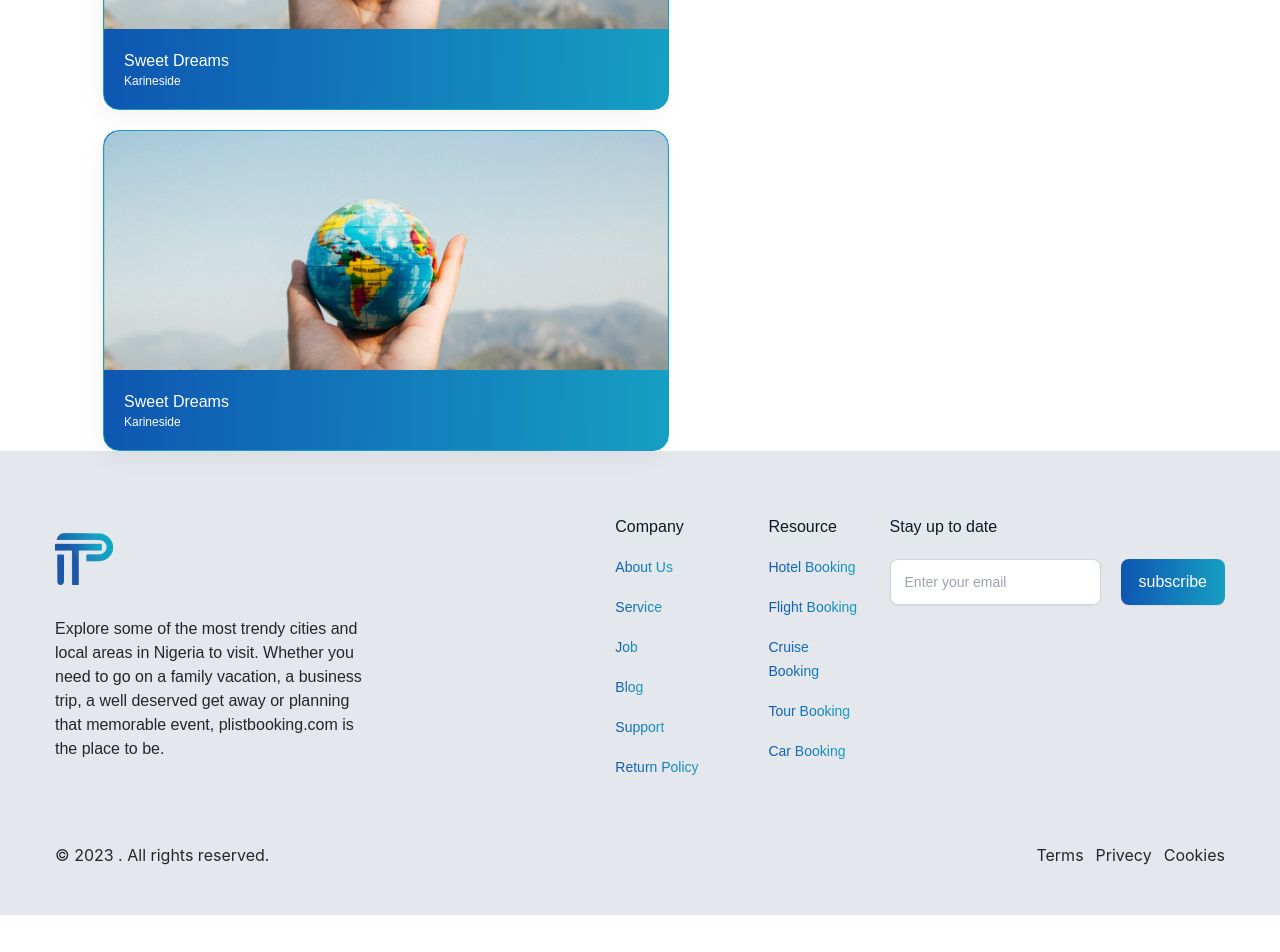
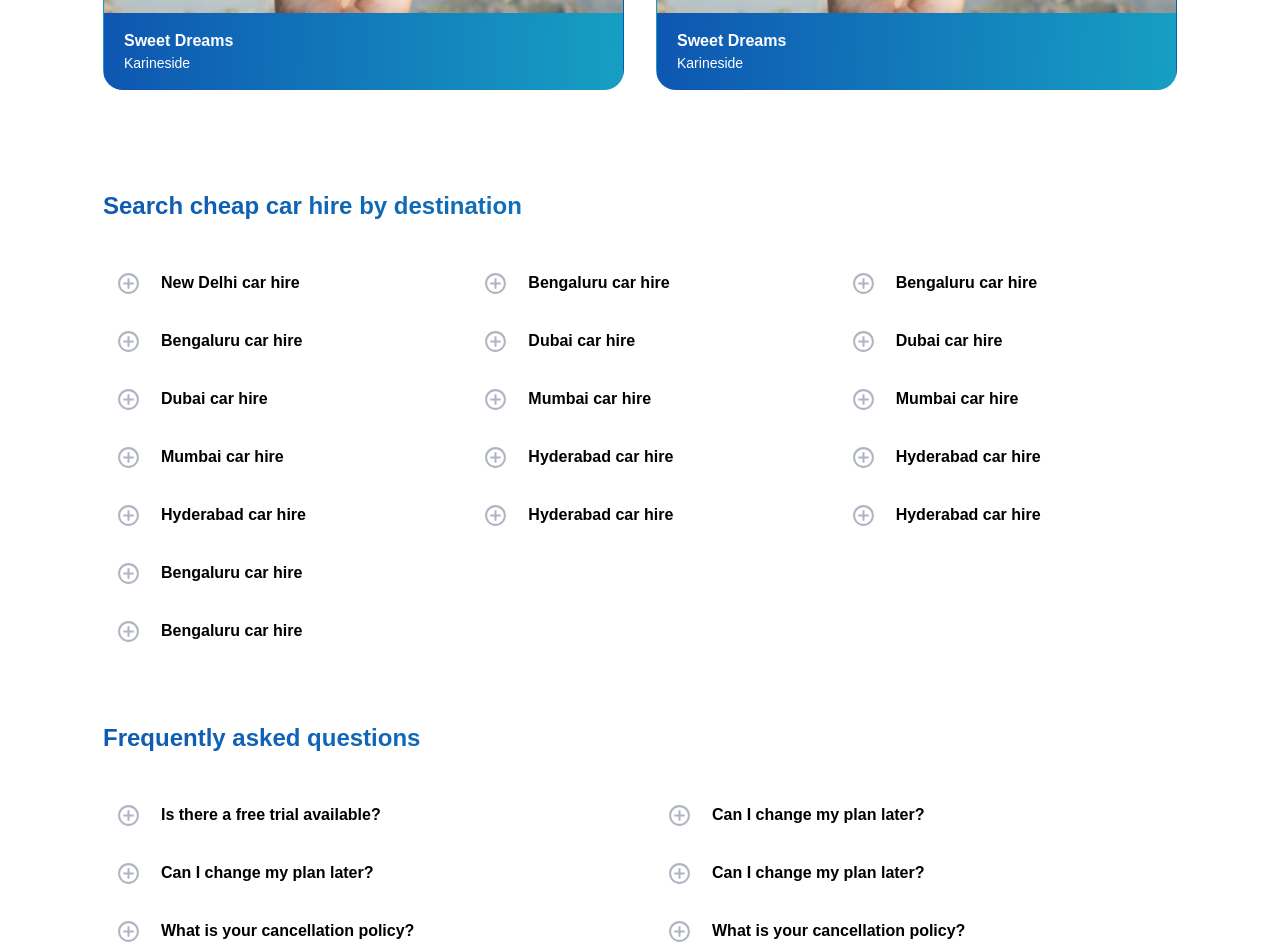
Before and after one commit to CodeQuivers/plist-travels, a React (Vite) app: page /tours in a window 1280 px wide. Shown: the part 1800-2752 px from the top of the page. Before the commit the page ends 2715 px from the top, so only its background shows below. Built offline with nearby package versions, Linux system fonts and the light colour scheme.

Commit message:
tour main page

```diff
--- /dev/null
+++ b/src/components/tours/TourFaq.jsx
@@ -0,0 +1,25 @@
+import React from "react";
+import HotelFaq from "../hotel/HotelFaq";
+
+const TourFaq = () => {
+  return (
+    <div className="xl:container mx-auto px-12 mt-5 sm:mt-8 lg:mt-[70px]">
+      {/* <div
+    className="
+        lg:mx-0
+        md:px-4
+        lg:px-0
+        flex
+        flex-wrap
+        justify-center
+        md:justify-between
+        gap-y-5
+    "
+  >
+  </div> */}
+      <HotelFaq />
+    </div>
+  );
+};
+
+export default TourFaq;
--- /dev/null
+++ b/src/components/tours/searchCheapCar/SearchCheapCar.jsx
@@ -0,0 +1,27 @@
+import React from 'react'
+import SearchAccordion from '../../hotel/searchAccordion/SearchAccordion'
+
+const SearchCheapCar = () => {
+  return (
+    <div className="xl:container mx-auto px-12 mt-5 sm:mt-8 lg:mt-[100px]">
+         {/* <h1 className="text-3xl font-bold mb-8 text-[#0F5DB3]">Search cheap car hire by destination</h1> */}
+         {/* <div
+         className="
+            lg:mx-0
+            md:px-4
+            lg:px-0
+            flex
+            flex-wrap
+            justify-center
+            md:justify-between
+            gap-y-5
+         "
+         >
+
+         </div> */}
+         <SearchAccordion/>
+    </div>
+  )
+}
+
+export default SearchCheapCar
--- a/src/components/tours/wish_list/CardWishList.jsx
+++ b/src/components/tours/wish_list/CardWishList.jsx
@@ -1,10 +1,14 @@
 import wishListImg1 from "../../../assets/image/tours/wish_list/wishlist-01.png";
-
+import { AiFillHeart } from "react-icons/ai";
+import heart from "../../../assets/image/home/Vector.png";
 
 const CardWishList = () => {
   return (
-    <div className="w-[566px] flex flex-col border border-[#169FC3] rounded-2xl text-white tour-bg">
+    <div className="w-[566px] flex flex-col border border-[#169FC3] rounded-2xl text-white tour-bg relative">
       <img src={wishListImg1} alt="" className="w-[566px] h-[239px] " />
+      <button className="absolute top-[21px] right-[21px] z-50">
+        <img src={heart} alt="" className="bg-white rounded-lg p-[6px]" />
+      </button>
       <h2 className="text-base text-medium ms-5 mt-5">Sweet Dreams</h2>
       <p className="text-xs ms-5 mb-5">Karineside</p>
     </div>
--- a/src/components/tours/wish_list/WishList.jsx
+++ b/src/components/tours/wish_list/WishList.jsx
@@ -1,9 +1,10 @@
+import WishListItems from '../../hotel/wishlist/WishListItems';
 import CardWishList from './CardWishList';
 
 const WishList = () => {
   return (
     <div className="xl:container mx-auto px-12 mt-5 sm:mt-8 lg:mt-[70px]">
-         <h1 className="text-3xl font-bold mb-8 text-[#0F5DB3]">Your Wishlist Starts Here</h1>
+         {/* <h1 className="text-3xl font-bold mb-8 text-[#0F5DB3]">Your Wishlist Starts Here</h1>
          <div
          className="
             lg:mx-0
@@ -18,7 +19,8 @@ const WishList = () => {
          >
             <CardWishList/>
             <CardWishList/>
-         </div>
+         </div> */}
+         <WishListItems/>
     </div>
   )
 }
--- a/src/pages/tours/Tours.jsx
+++ b/src/pages/tours/Tours.jsx
@@ -5,6 +5,9 @@ import WhyUs from '../../components/tours/WhyUs'
 // import PlaceForStories from '../../components/tours/PlaceForStories'
 import UpiCamTravel from '../../components/tours/UpiCamTravel'
 import WishList from '../../components/tours/wish_list/WishList'
+import SearchCheapCar from '../../components/tours/searchCheapCar/SearchCheapCar'
+import HotelFaq from '../../components/hotel/HotelFaq'
+import TourFaq from '../../components/tours/TourFaq'
 
 
 const Tours = () => {
@@ -16,6 +19,8 @@ const Tours = () => {
       {/* <PlaceForStories/> */}
       <UpiCamTravel />
       <WishList />
+      <SearchCheapCar/>
+      <TourFaq/>
     </>
   );
 };
```
